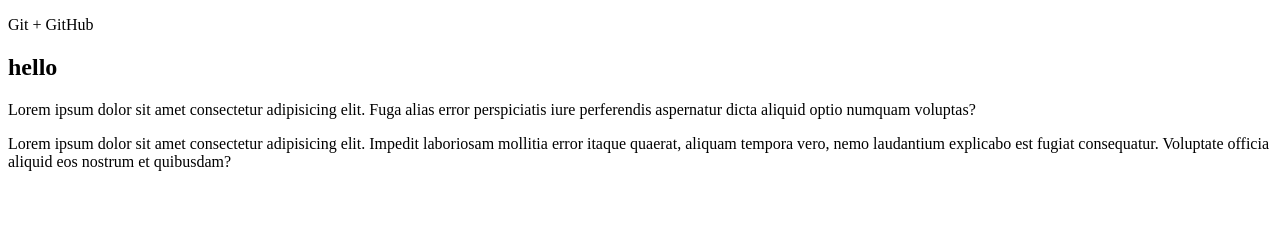
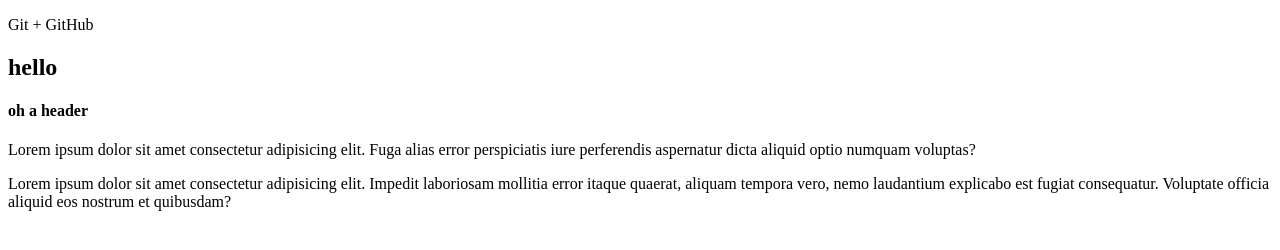
Before and after one commit to NASUBIKABURA/gittest, a plain HTML site: page index.html in a window 1280 px wide. Drawn offline with Linux system fonts and the light colour scheme.

Commit message:
a new branch

```diff
--- a/index.html
+++ b/index.html
@@ -3,6 +3,7 @@
 <title> Работа с GIT</title>
 <p> Git + GitHub</p>
 <h2> hello</h2>
+<h4> oh a header</h4>
 <p> Lorem ipsum dolor sit amet consectetur adipisicing elit. Fuga alias error perspiciatis iure perferendis aspernatur dicta aliquid optio numquam voluptas?</p>
 <p> Lorem ipsum dolor sit amet consectetur adipisicing elit. Impedit laboriosam mollitia error itaque quaerat, aliquam tempora vero, nemo laudantium explicabo est fugiat consequatur. Voluptate officia aliquid eos nostrum et quibusdam?</p>
 </body>
```
